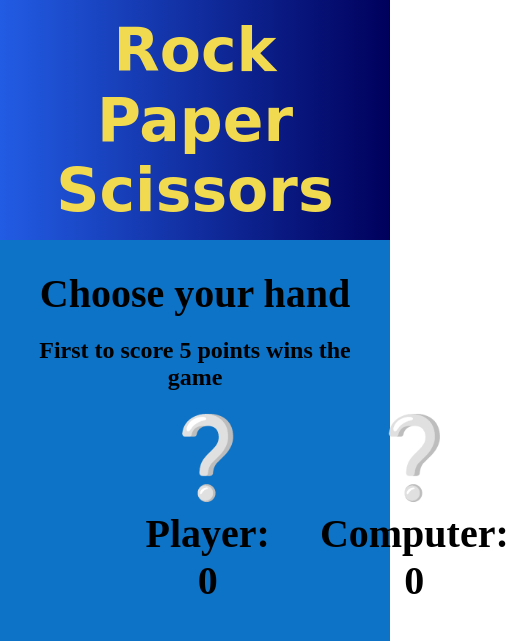
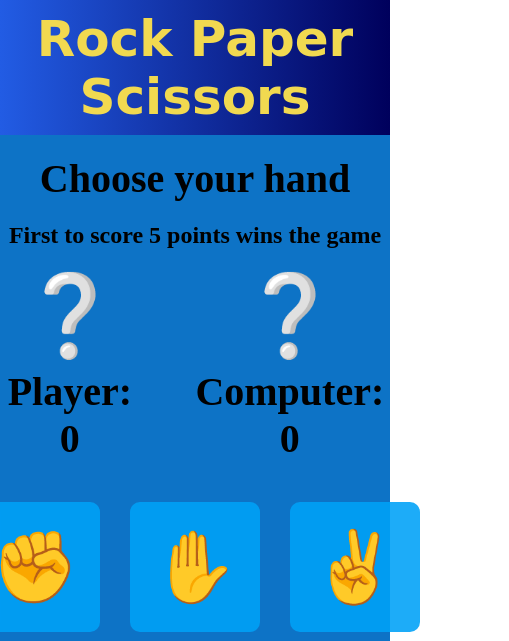
Before and after one commit to AhmedZahran15/RPS, a plain HTML site: page index.html in a window 390 px wide. Shown: the top 641 px of the page, 509 px wide, since content can reach past the window. Drawn offline with Linux system fonts and the light colour scheme.

Commit message:
make design responsive for smaller devices

```diff
--- a/style.css
+++ b/style.css
@@ -8,6 +8,7 @@ body{
   height: 100vh;
 }
 h1{
+  display: flex;
     color: rgb(241, 217, 80);
     font-family: cursive;
     background-image: linear-gradient(
@@ -16,8 +17,10 @@ h1{
       rgb(0, 0, 92)
     );
     text-align: center;
-    font-size: 60px;
-    padding: 15px;
+    justify-content: center;
+    align-items: center;
+    font-size: 50px;
+    height:16%;
 }
 img{
   width: 30px;
@@ -36,7 +39,6 @@ h2{
   align-items: center;
   text-align: center;
   gap: 20px;
-  padding: 30px;
   background-color:rgb(13, 115, 198);
   background-size: cover;
 }
@@ -45,7 +47,7 @@ button{
   font-size: 70px;
   text-align: center;
   font-weight: bolder;
-  width: 170px;
+  width: 130px;
   height: 130px;
   background-color: rgba(1, 162, 248, 0.886);
   border-radius: 10px;
@@ -63,7 +65,7 @@ span{
   color:rgb(241, 217, 80);
 }
 .imgcontainer{
-  width: 30%;
+  min-width:30%;
   display: flex;
   justify-content: space-between;
   gap: 50px;
```
